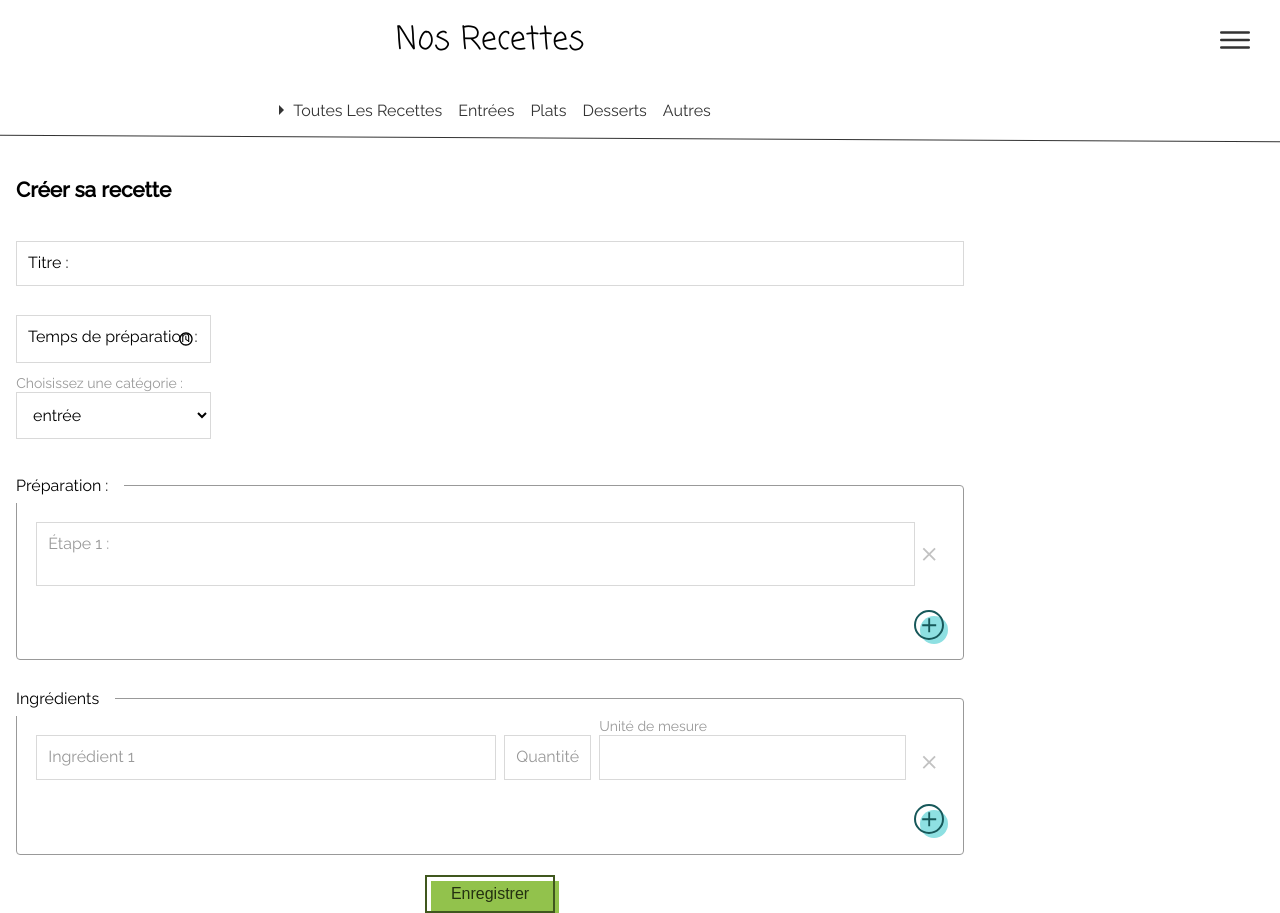
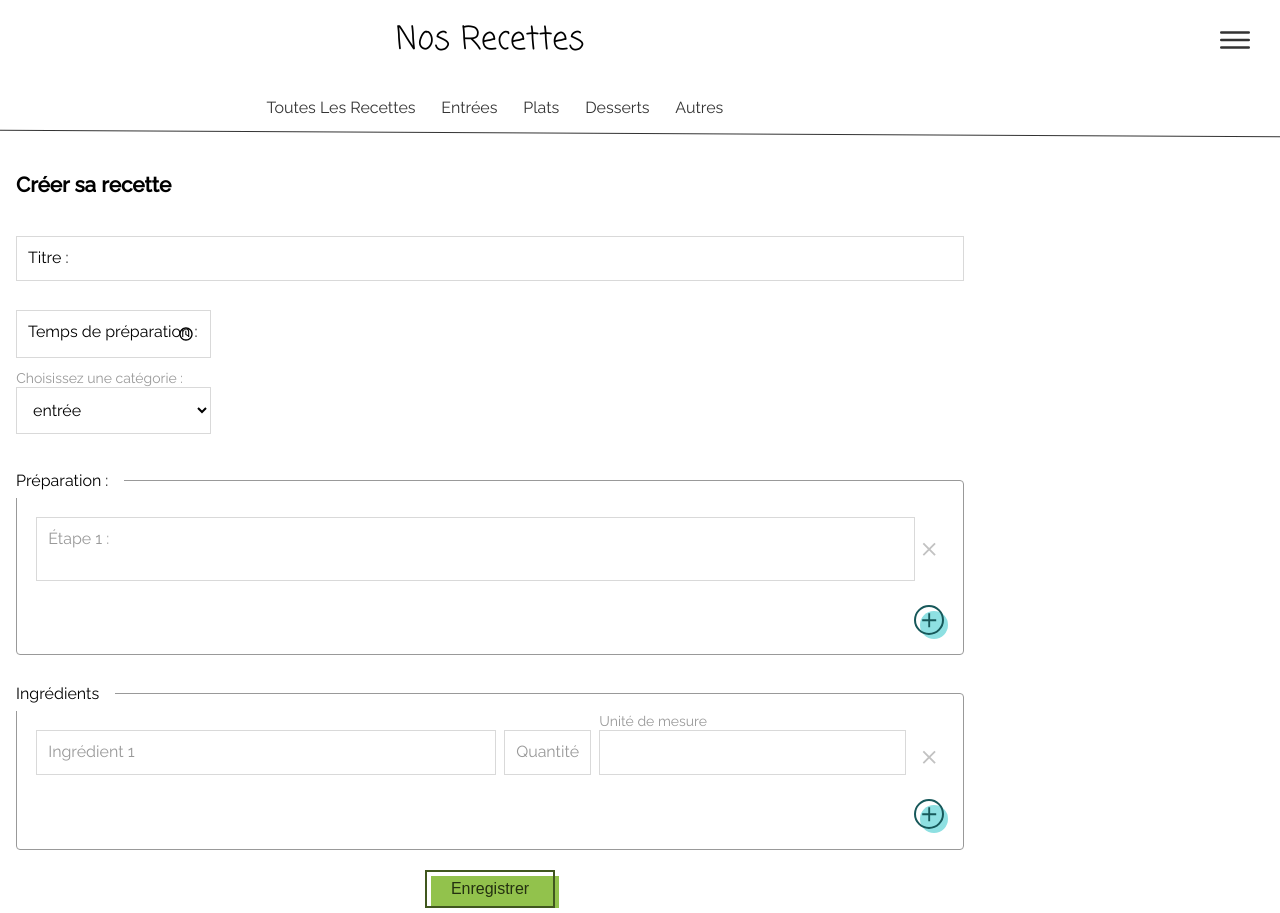
Before and after one commit to Sunpadow54/Nos-Recettes, a React (Create React App) app in the folder nos-recettes-front/: page /create in a window 1280 px wide. Built offline with nearby package versions, Linux system fonts and the light colour scheme.

Commit message:
Fix ( header) : add a triangle when link is active

```diff
--- a/nos-recettes-front/src/components/Header/Header.js
+++ b/nos-recettes-front/src/components/Header/Header.js
@@ -1,8 +1,6 @@
 import { /* Link, */ NavLink } from "react-router-dom";
 /* Import Style */
 import "./header.scss";
-/* Import icons */
-import { MdOutlineArrowRight } from "react-icons/md";
 
 const Header = ({ sidebarState }) => {
 	const links = [
@@ -28,9 +26,6 @@ const Header = ({ sidebarState }) => {
 		},
 	];
 
-	let activeLinkKey = 0;
-	let activeLink = links[activeLinkKey];
-
 	return (
 		<header className="header">
 			<h1
@@ -48,15 +43,11 @@ const Header = ({ sidebarState }) => {
 						<li key={id}>
 							<NavLink
                                 to={link.src}
-								className={(navData) =>
-									navData.isActive
-										? "breadcrumb__link breadcrumb__link--active"
-										: "breadcrumb__link"
+								className={({ isActive }) => isActive ?
+                                    "breadcrumb__link breadcrumb__link--active"
+                                    : "breadcrumb__link"
 								}
 							>
-								{activeLink === link ? (
-									<MdOutlineArrowRight />
-								) : null}
 								{link.txt}
 							</NavLink>
 						</li>
--- a/nos-recettes-front/src/components/Header/header.scss
+++ b/nos-recettes-front/src/components/Header/header.scss
@@ -28,11 +28,21 @@
 		@include m.grow-shrink();
         &__link {
 			@include m.flex(v.$default, v.$default, center, center);
-			svg {
-				font-size: 24px;
-			}
+            gap:0.3rem;
+            // triangle
+			&::before {
+                @include m.before-after();
+                width: 0;
+                height: 0;
+                border-top: 5px solid transparent;
+                border-bottom: 5px solid transparent;
+                border-left: 5px solid transparent;
+            }
 			&--active {
 				color: v.$color-grey;
+                &::before {
+                    border-left: 5px solid v.$color-grey;
+                }
 			}
 		}
 }
```
